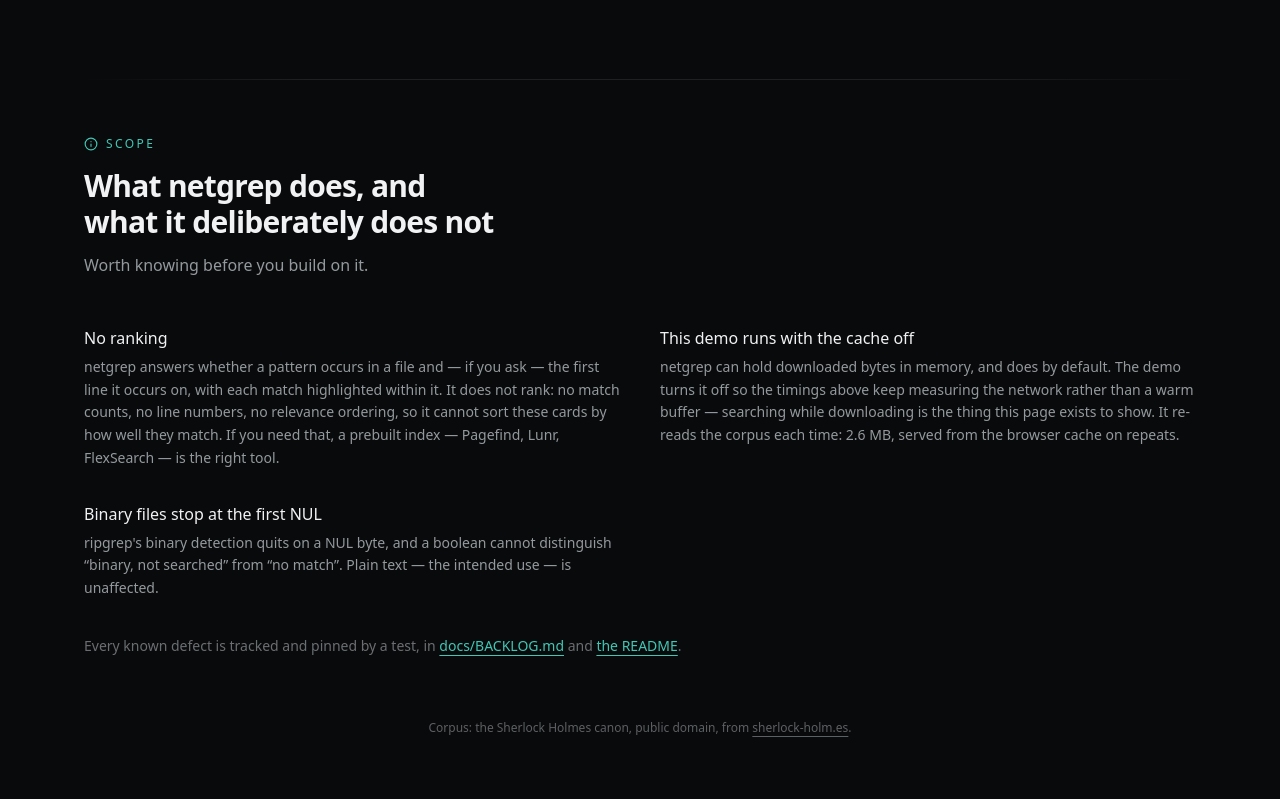
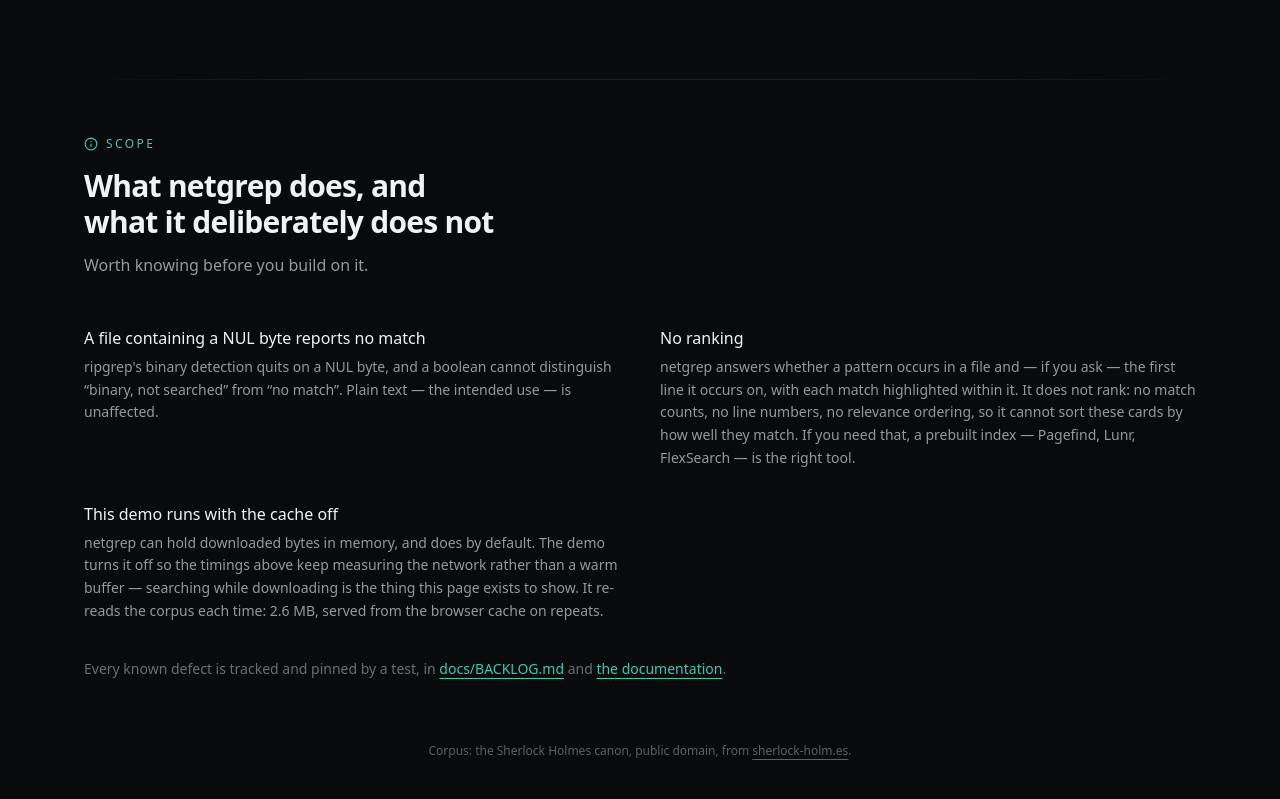
Before and after one commit to dgopsq/netgrep, a React (Vite) app in the folder packages/example/: page / in a window 1280 px wide. Shown: the part 2147-2946 px from the top of the page. Built offline with nearby package versions, Linux system fonts and the light colour scheme; what @netgrep/search would draw is missing.

Commit message:
feat(example): render the demo's caveats from the shared data

```diff
--- a/packages/example/src/components/limitations.tsx
+++ b/packages/example/src/components/limitations.tsx
@@ -1,47 +1,52 @@
 import { Info } from 'lucide-react';
+import { CAVEATS } from '@/data/caveats.generated';
 
 /**
- * ⚠️ THIS LIST IS PUBLISHED, AND GOES STALE SILENTLY. ⚠️
+ * WHAT THIS PAGE TELLS VISITORS IT CANNOT DO.
  *
- * These are the defects the live site tells its visitors about. When one is
- * fixed in the library, DELETE ITS ENTRY HERE IN THE SAME PR — otherwise the
- * page carries on warning the world about a bug that no longer exists, which is
- * worse than saying nothing, because being accurate is the only reason anyone
- * should believe the rest of the page.
+ * The library's caveats are no longer typed here: they come from
+ * `docs/guide/caveats.data.json` via `pnpm docs:sync`, which also writes the
+ * README's list and the guide's Limitations page. Fixing a defect means
+ * deleting ONE entry from that file — CI fails if the three surfaces disagree.
  *
- * Nothing enforces this. No test fails and CI stays green.
+ * Two things are still decided HERE, and both are deliberate:
  *
- *   "No ranking"                          -> by design. Stays. Was "No ranking,
- *                                           no positions" until `capture:
- *                                           'line-ranges'` landed and gave a
- *                                           match its position within the line;
- *                                           ranking across files is still refused
- *   "This demo runs with the cache off"  -> not a defect: the cache is safe now,
- *                                           but a warm one stops the timings
- *                                           measuring the network
- *   "Binary files stop at the first NUL" -> BACKLOG 3f
+ * 1. `demoCorpusCanTrigger` filters the library's defects. `$` on CRLF (17)
+ *    and the 64 KB line ceiling (3g) are excluded because this corpus is all
+ *    LF and its longest line is 76 bytes. An unreachable caveat dilutes a list
+ *    whose whole value is that every entry is live.
  *
- * ABSENT because this corpus cannot trigger them, and an unreachable caveat
- * dilutes a list whose value is that every entry is live:
+ * 2. DEMO_CAVEATS below are not library caveats at all. They describe this
+ *    page, no library fix retires them, and they must never move into the
+ *    shared data file.
  *
- *   Backlog 17  `$` on CRLF input. Every file here is LF.
- *   Backlog 3g  Needs a line over 64 KB. The longest here is 76 bytes.
- *
- * Add either if the corpus changes shape.
+ * Do not delete a caveat to tidy the page. The list is short because the
+ * defects are few. See AGENTS.md §2.3.
  */
-const CAVEATS = [
+const DEMO_CAVEATS = [
   {
-    title: 'No ranking',
-    body: 'netgrep answers whether a pattern occurs in a file and — if you ask — the first line it occurs on, with each match highlighted within it. It does not rank: no match counts, no line numbers, no relevance ordering, so it cannot sort these cards by how well they match. If you need that, a prebuilt index — Pagefind, Lunr, FlexSearch — is the right tool.',
+    id: 'cache-off',
+    title: 'This demo runs with the cache off',
+    demoBody:
+      'netgrep can hold downloaded bytes in memory, and does by default. The demo turns it off so the timings above keep measuring the network rather than a warm buffer — searching while downloading is the thing this page exists to show. It re-reads the corpus each time: 2.6 MB, served from the browser cache on repeats.',
   },
-  {
-    title: 'This demo runs with the cache off',
-    body: 'netgrep can hold downloaded bytes in memory, and does by default. The demo turns it off so the timings above keep measuring the network rather than a warm buffer — searching while downloading is the thing this page exists to show. It re-reads the corpus each time: 2.6 MB, served from the browser cache on repeats.',
-  },
-  {
-    title: 'Binary files stop at the first NUL',
-    body: "ripgrep's binary detection quits on a NUL byte, and a boolean cannot distinguish “binary, not searched” from “no match”. Plain text — the intended use — is unaffected.",
-  },
+];
+
+/**
+ * `demoBody` rather than `short`: `short` is a one-line README bullet, and the
+ * cards are the page's explanation of what it cannot do. `demoBody` is plain
+ * text for the same reason — it is rendered into a `<dd>`, so markdown in it
+ * would show up as literal backticks.
+ */
+const VISIBLE = [
+  ...CAVEATS.filter(
+    (caveat) => caveat.kind === 'by-design' || caveat.demoCorpusCanTrigger,
+  ).map((caveat) => ({
+    id: caveat.id,
+    title: caveat.title,
+    demoBody: caveat.demoBody ?? caveat.short,
+  })),
+  ...DEMO_CAVEATS,
 ];
 
 export function Limitations() {
@@ -74,11 +79,11 @@
       </div>
 
       <dl className="mt-12 grid gap-x-10 gap-y-8 sm:grid-cols-2">
-        {CAVEATS.map((caveat) => (
-          <div key={caveat.title}>
+        {VISIBLE.map((caveat) => (
+          <div key={caveat.id}>
             <dt className="text-foreground font-medium">{caveat.title}</dt>
             <dd className="text-muted-foreground mt-1.5 text-sm leading-relaxed">
-              {caveat.body}
+              {caveat.demoBody}
             </dd>
           </div>
         ))}
@@ -95,9 +100,9 @@
         and{' '}
         <a
           className="text-primary/90 hover:text-primary underline underline-offset-4"
-          href="https://github.com/dgopsq/netgrep#known-limitations"
+          href="/docs/#limitations"
         >
-          the README
+          the documentation
         </a>
         .
       </p>
```
